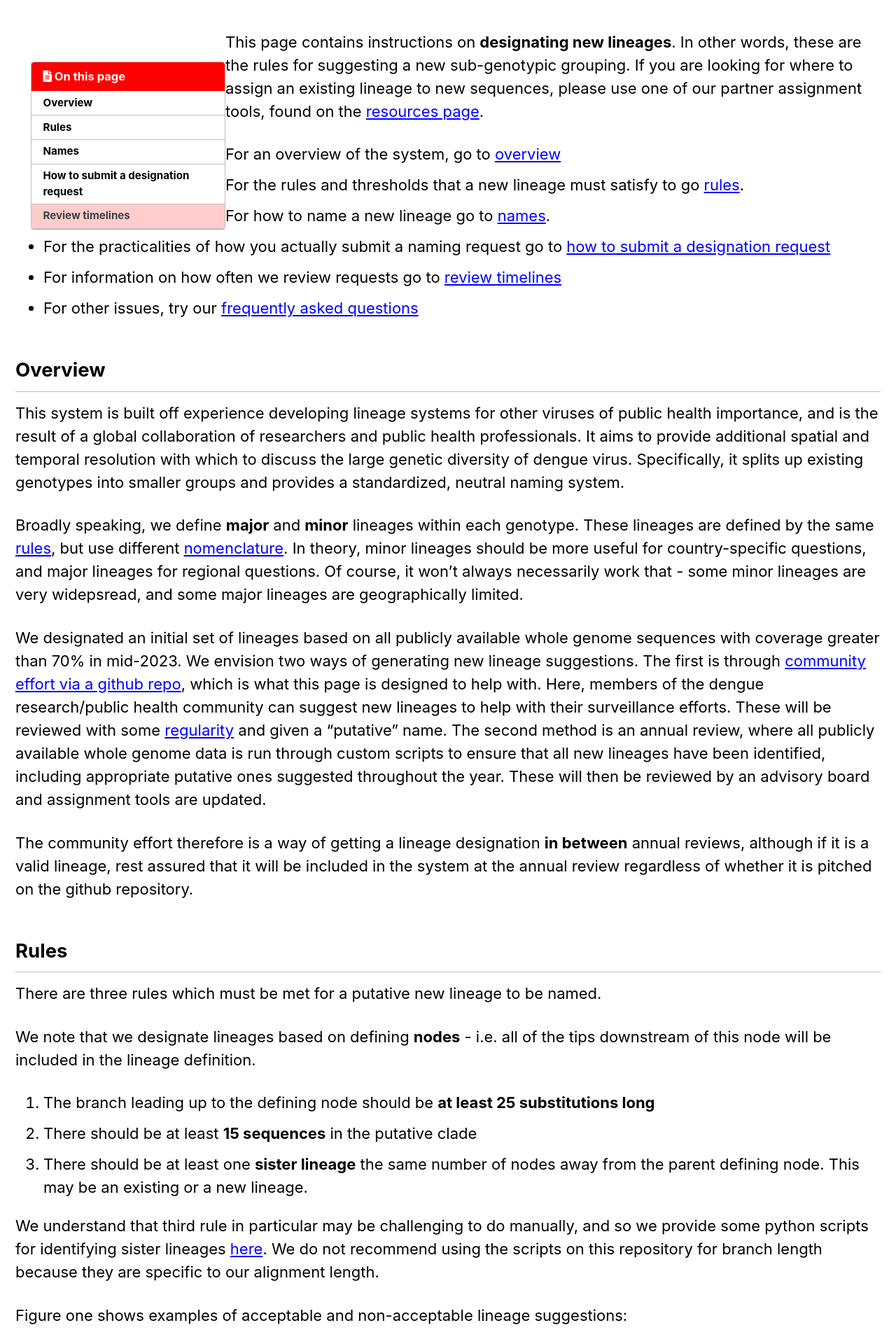
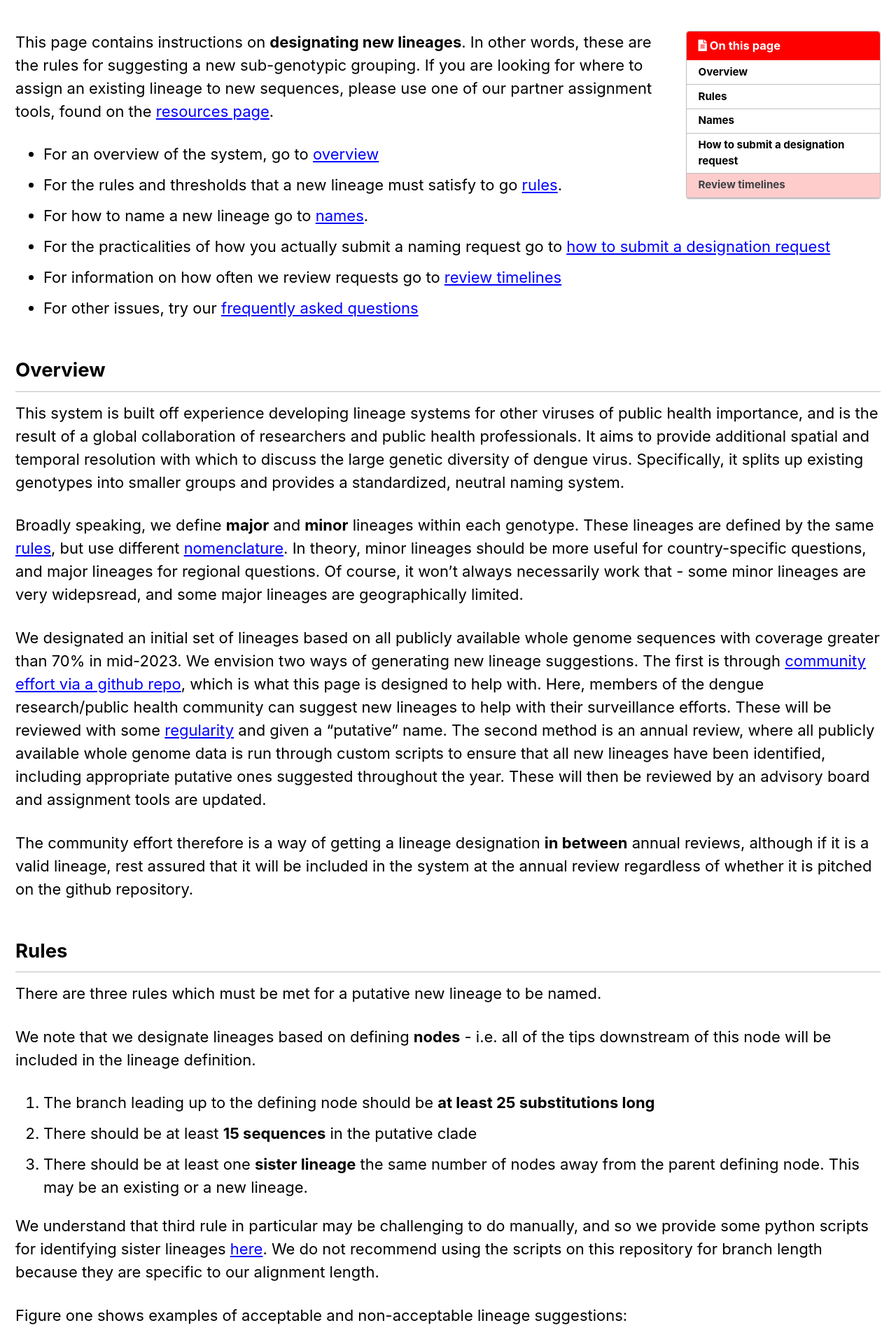
Before and after one commit to DENV-lineages/denv-lineages.github.io, a Jekyll site: the page built from _pages/rules.md, in a window 1280 px wide. Shown: the part 393-2293 px from the top of the page at 70% size. Built offline with Jekyll 4.4.1, drawn with Linux system fonts in a browser that asks for light colours; cached includes are drawn as plain includes.

Commit message:
make dengue layout splash

```diff
--- a/_layouts/dengue_layout.html
+++ b/_layouts/dengue_layout.html
@@ -8,38 +8,16 @@
   {% include page__hero_video.html %}
 {% endif %}
 
-{% assign breadcrumbs_enabled = site.breadcrumbs %}
-{% if page.breadcrumbs != null %}
-  {% assign breadcrumbs_enabled = page.breadcrumbs %}
-{% endif %}
-{% if page.url != "/" and breadcrumbs_enabled %}
-  {% unless paginator %}
-    {% include breadcrumbs.html %}
-  {% endunless %}
-{% endif %}
-
 <div id="main" role="main">
-  {% include sidebar.html %}
-
-  <article class="page h-entry" itemscope itemtype="https://schema.org/CreativeWork">
+  <article class="dengue_layout" itemscope itemtype="https://schema.org/CreativeWork">
     {% if page.title %}<meta itemprop="headline" content="{{ page.title | markdownify | strip_html | strip_newlines | escape_once }}">{% endif %}
     {% if page.excerpt %}<meta itemprop="description" content="{{ page.excerpt | markdownify | strip_html | strip_newlines | escape_once }}">{% endif %}
     {% if page.date %}<meta itemprop="datePublished" content="{{ page.date | date_to_xmlschema }}">{% endif %}
     {% if page.last_modified_at %}<meta itemprop="dateModified" content="{{ page.last_modified_at | date_to_xmlschema }}">{% endif %}
 
-    <div class="page__inner-wrap">
-      {% unless page.header.overlay_color or page.header.overlay_image %}
-        <header>
-          {% if page.title %}<h1 id="page-title" class="page__title p-name" itemprop="headline">
-            <a href="{{ page.url | absolute_url }}" class="u-url" itemprop="url">{{ page.title | markdownify | remove: "<p>" | remove: "</p>" }}</a>
-          </h1>{% endif %}
-          {% include page__meta.html %}
-        </header>
-      {% endunless %}
-
-      <section class="page__content e-content" itemprop="text">
+    <section class="page__content" itemprop="text">
       {% if page.toc %}
-          <aside class="sidebar {% if page.toc_sticky %}sticky{% endif %}">
+      <aside class="sidebar__left {% if page.toc_sticky %}sticky{% endif %}">
         <nav class="toc">
           <header><h4 class="nav__title"><i class="fas fa-{{ page.toc_icon | default: 'file-alt' }}"></i> {{ page.toc_label | default: site.data.ui-text[site.locale].toc_label | default: "On this page" }}</h4></header>
           {% include toc.html sanitize=true html=content h_min=1 h_max=6 class="toc__menu" skip_no_ids=true %}
@@ -47,49 +25,6 @@
       </aside>
     {% endif %}
     {{ content }}
-        {% if page.link %}<div><a href="{{ page.link }}" class="btn btn--primary">{{ site.data.ui-text[site.locale].ext_link_label | default: "Direct Link" }}</a></div>{% endif %}
     </section>
-
-      <footer class="page__meta">
-        {% if site.data.ui-text[site.locale].meta_label %}
-          <h4 class="page__meta-title">{{ site.data.ui-text[site.locale].meta_label }}</h4>
-        {% endif %}
-        {% include page__taxonomy.html %}
-        {% include page__date.html %}
-      </footer>
-
-      {% if page.share %}{% include social-share.html %}{% endif %}
-
-      {% include post_pagination.html %}
+  </article>
 </div>
-
-    {% if jekyll.environment == 'production' and site.comments.provider and page.comments %}
-      {% include comments.html %}
-    {% endif %}
-  </article>
-
-  {% comment %}<!-- only show related on a post page when `related: true` -->{% endcomment %}
-  {% if page.id and page.related and site.related_posts.size > 0 %}
-    <div class="page__related">
-      <h2 class="page__related-title">{{ site.data.ui-text[site.locale].related_label | default: "You May Also Enjoy" }}</h2>
-      <div class="grid__wrapper">
-        {% for post in site.related_posts limit:4 %}
-          {% include archive-single.html type="grid" %}
-        {% endfor %}
-      </div>
-    </div>
-  {% comment %}<!-- otherwise show recent posts if no related when `related: true` -->{% endcomment %}
-  {% elsif page.id and page.related %}
-    <div class="page__related">
-      <h2 class="page__related-title">{{ site.data.ui-text[site.locale].related_label | default: "You May Also Enjoy" }}</h2>
-      <div class="grid__wrapper">
-        {% for post in site.posts limit:4 %}
-          {% if post.id == page.id %}
-            {% continue %}
-          {% endif %}
-          {% include archive-single.html type="grid" %}
-        {% endfor %}
-      </div>
-    </div>
-  {% endif %}
-</div>
--- a/_sass/minimal-mistakes/_sidebar.scss
+++ b/_sass/minimal-mistakes/_sidebar.scss
@@ -157,6 +157,27 @@
     @include breakpoint($x-large) {
       margin-left: 0;
     }
+}
+
+
+.dengue_layout .sidebar__left {
+  @include breakpoint($large) {
+    position: relative;
+    float: left;
+    margin-left: 0;
+  }
+
+  @include breakpoint($x-large) {
+    margin-left: 0;
+  }
+  &.sticky {
+    @include clearfix();
+    position: -webkit-sticky;
+    position: sticky;
+    top: 2em;
+    float: right;
+
+  }
 }
 
 /*
```
Also changed, not shown: _pages/rules.md (+1 -1 lines). Lines whose indentation alone changed are shown as unchanged.
